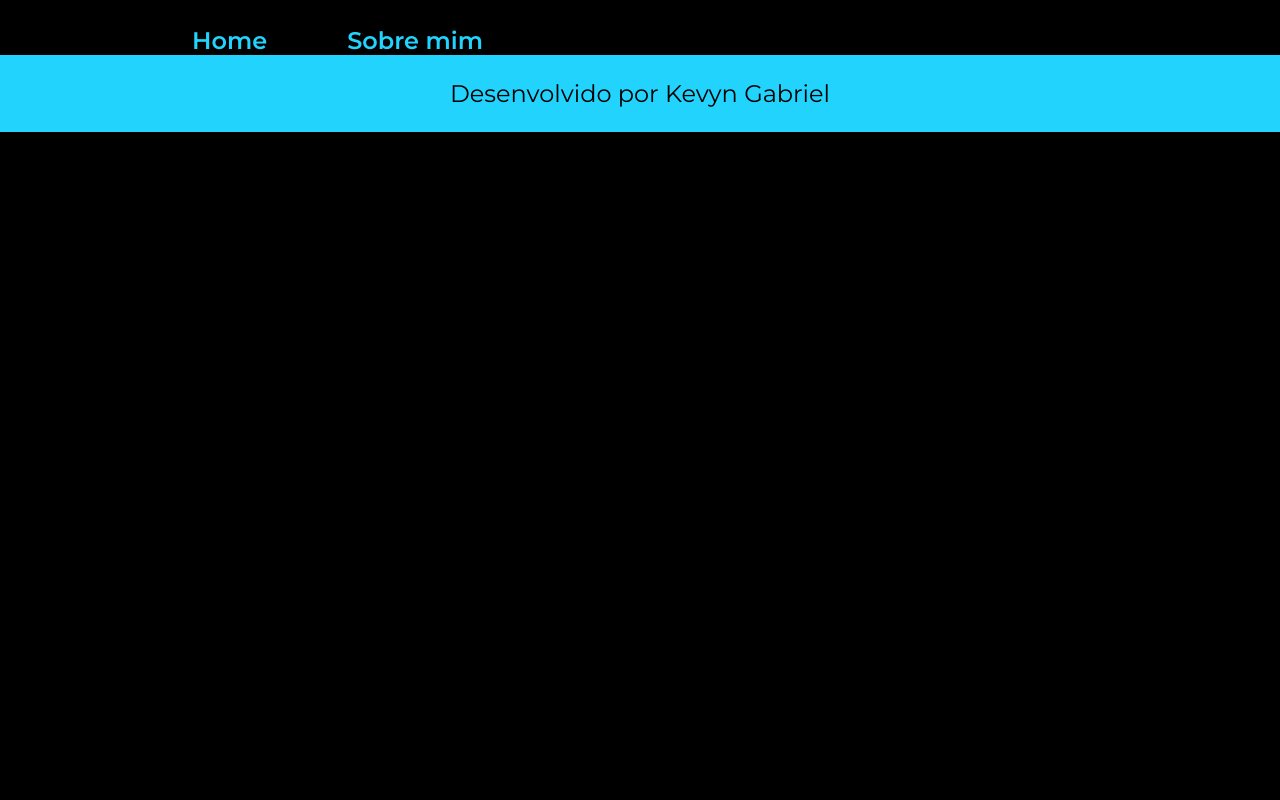
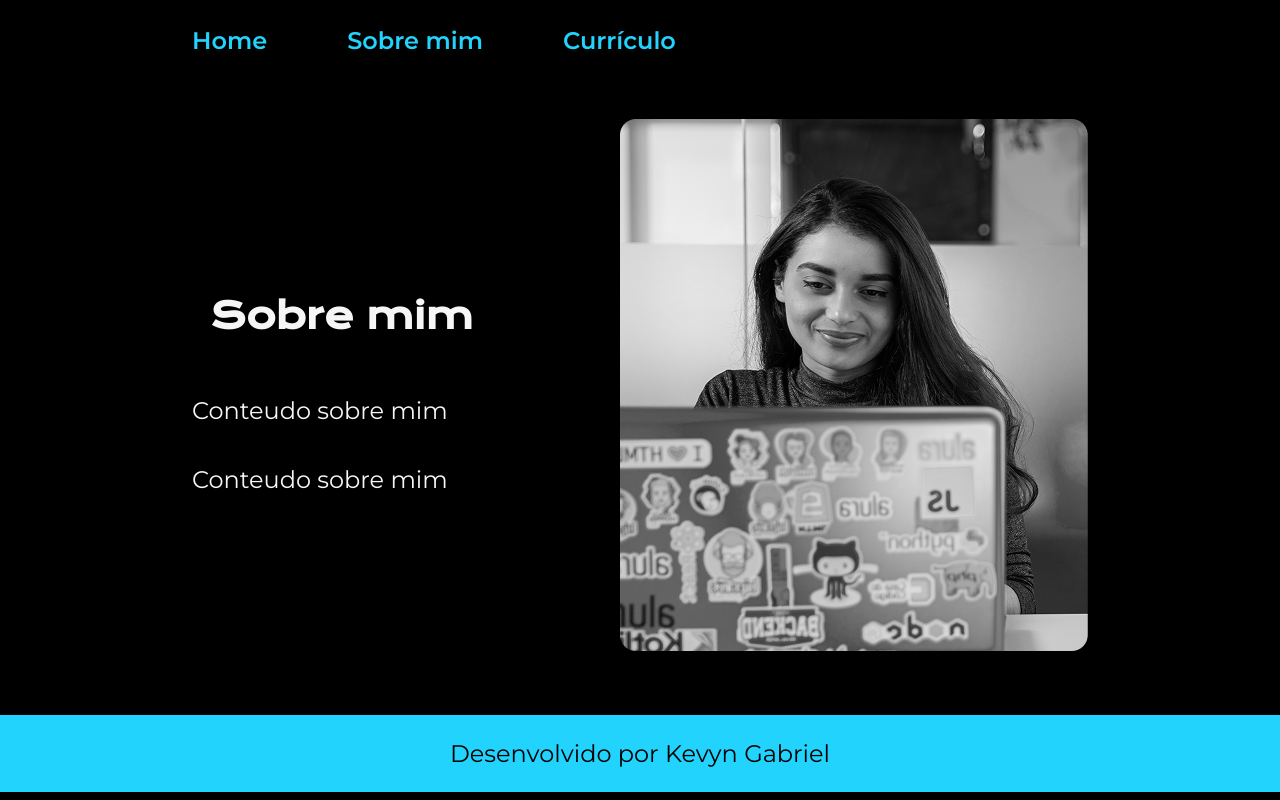
Before and after one commit to kevyn-py/HTML-E-CSS, a plain HTML site: page about.html in a window 1280 px wide. Drawn offline with nearby package versions, Linux system fonts and the light colour scheme.

Commit message:
feat: Criação da Páginas Sobre mim e Curriculo + Variaveis CSS

```diff
--- a/about.html
+++ b/about.html
@@ -12,11 +12,17 @@
         <nav class="cabecalho__menu">
             <a class="cabecalho__menu__link" href="index.html">Home</a>
             <a class="cabecalho__menu__link" href="about.html">Sobre mim</a>
+            <a class="cabecalho__menu__link" href="curriculo.html">Currículo</a>
         </nav>
     </header>
 
-   <main>
-
+   <main class="apresentacao">
+    <section class="apresentacao__conteudo">
+        <h1 class="apresentacao__conteudo__titulo">Sobre mim</h1>
+        <p class="apresentacao__conteudo__texto">Conteudo sobre mim</p>
+        <p class="apresentacao__conteudo__texto"> Conteudo sobre mim</p>
+    </section>
+    <img src="./assests/imagem.png" alt="foto de kevyn gabriel">
    </main>
 
     <footer class="rodape">
--- a/styles/style.css
+++ b/styles/style.css
@@ -1,5 +1,15 @@
 @import url('https://fonts.googleapis.com/css2?family=Krona+One&family=Montserrat:ital,wght@0,100..900;1,100..900&display=swap');
 
+
+:root{
+    --cor-primaria:#000000;
+    --cor-secundaria: #f6f6f6;
+    --cor-terciaria: #22d4fd;
+    --cor-horver: #272727;
+
+    --fonte-primaria:"Krona One", sans-serif;
+    --fonte-secundaria:"Montserrat", sans-serif;
+}
 * {
     margin: 0;
     padding: 0;
@@ -7,10 +17,9 @@
 }
 
 body{
-    /* height: 100vh; */
     box-sizing: border-box;
-    background-color: black;
-    color: white;
+    background-color: var(--cor-primaria);
+    color: var(--cor-secundaria);
 }
 .cabecalho{
     padding: 2% 0% 0% 15%;
@@ -21,16 +30,16 @@ body{
 
 }
 .cabecalho__menu__link{
-    font-family:"Montserrat", sans-serif;
+    font-family: var(--fonte-secundaria);
     font-size:24px;
     font-weight: 600;
-    color: #22d4fd;
+    color: var(--cor-terciaria);
     text-decoration: none;
 
 }
 
 .titulo_destaque{
-    color: #22d4fd;
+    color: var(--cor-terciaria);
 }
 
 .apresentacao{
@@ -52,13 +61,13 @@ body{
 
 .apresentacao__conteudo__titulo{
     font-size: 36px;
-    Font-family: "Krona One", sans-serif;
+    Font-family: var( --fonte-primaria);
     padding: 18px;
 }
 
 .apresentacao__conteudo__texto{
     font-size: 24px;
-    font-family:"Montserrat", sans-serif;
+    font-family:var(--fonte-secundaria);
 }
 
 .apresentacao__links{
@@ -70,7 +79,7 @@ body{
 }
 
 .apresentacao__links__subtitulo{
-    font-family: "Krona One", sans-serif;
+    font-family: var(--fonte-primaria);
     font-weight: 400;
     font-size: 24px;
 
@@ -81,7 +90,7 @@ body{
     display: flex;
     justify-content: center;
     gap: 16px;
-    border: 2px solid #22d4fd;
+    border: 2px solid var(--cor-terciaria);
     width: 378px;
     text-align: center;
     border-radius: 8px;
@@ -89,22 +98,22 @@ body{
     font-weight: 600;
     padding: 21.5px 0;
     text-decoration: none;
-    color: #f6f6f6;
-    font-family:"Montserrat", sans-serif ;
+    color: var(--cor-secundaria);
+    font-family:var(--fonte-secundaria) ;
 }
 
 .apresentacao__links__link:hover{
-    background-color: #272727;
+    background-color: var(--cor-horver);
     cursor: pointer
 }
 
 .rodape{
 
     padding: 24px;
-    background-color: #22d4fd;
-    color: black;
+    background-color: var(--cor-terciaria);
+    color: var(--cor-primaria);
     text-align: center;
-    font-family: "Montserrat", sans-serif;
+    font-family: var(--fonte-secundaria);
     font-size: 24px;
     font-weight: 400;
 }
```
